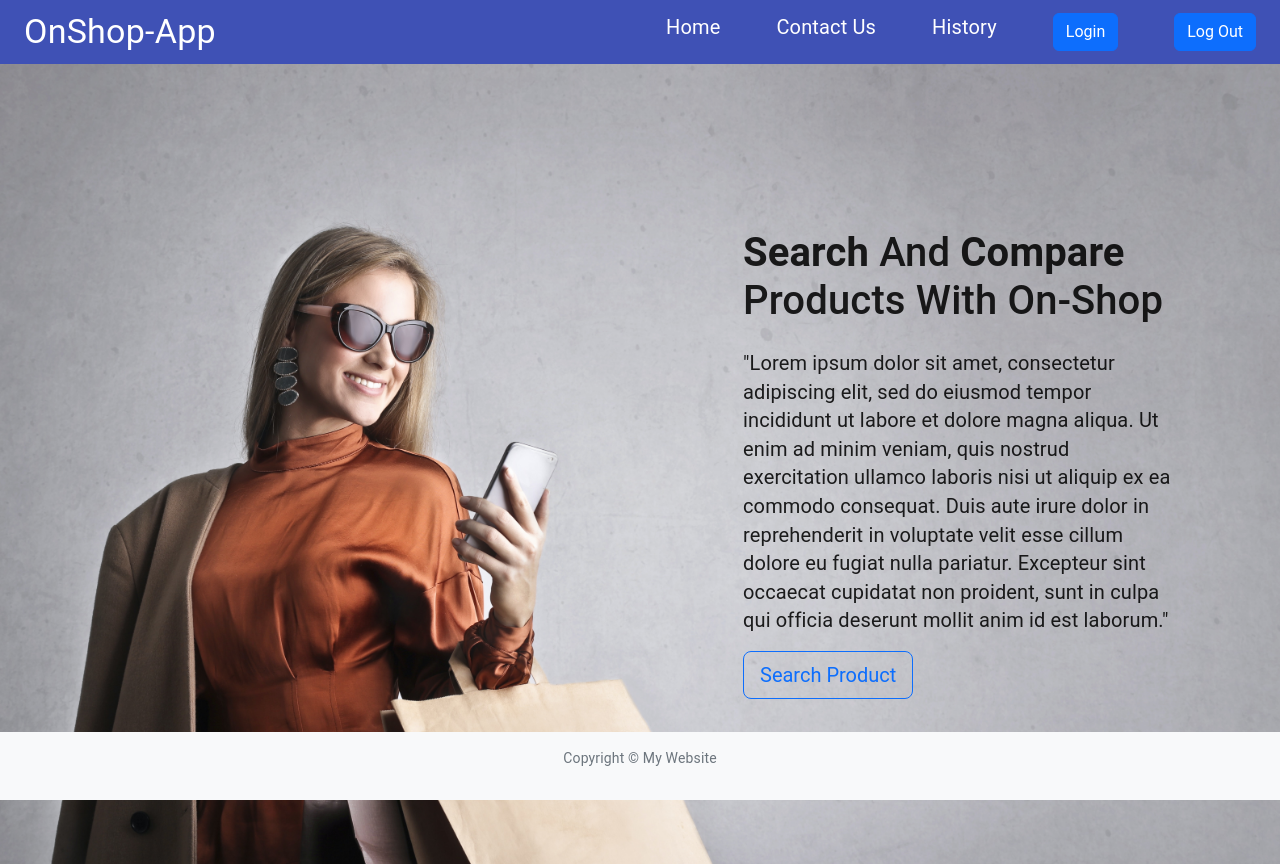
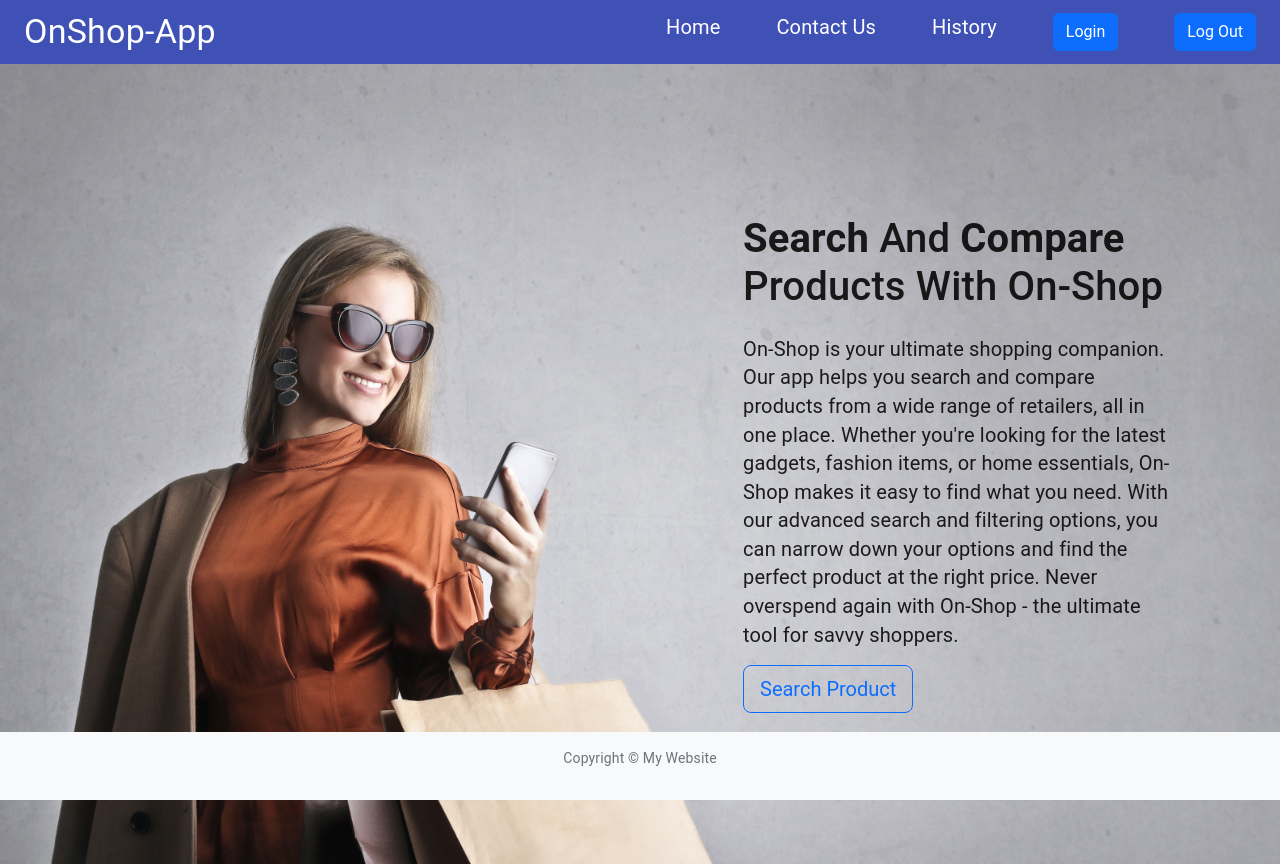
Before and after one commit to Felix3Ondullah/Onshop-app-Client, a React (Create React App) app: page / in a window 1280 px wide. Built offline with nearby package versions, Linux system fonts and the light colour scheme.

Commit message:
added site welcoming statement

```diff
--- a/src/Components/Home.js
+++ b/src/Components/Home.js
@@ -30,16 +30,18 @@
             </Col>
             <Col sm={5}>
               <h1 class="font-weigh-light">
-                <strong>Search </strong> And <strong> Compare </strong> Products With On-Shop
+                <strong>Search </strong> And <strong> Compare </strong> Products
+                With On-Shop
               </h1>
               <p class="mt-4 " style={{ fontSize: "20px" }}>
-                "Lorem ipsum dolor sit amet, consectetur adipiscing elit, sed do
-                eiusmod tempor incididunt ut labore et dolore magna aliqua. Ut
-                enim ad minim veniam, quis nostrud exercitation ullamco laboris
-                nisi ut aliquip ex ea commodo consequat. Duis aute irure dolor
-                in reprehenderit in voluptate velit esse cillum dolore eu fugiat
-                nulla pariatur. Excepteur sint occaecat cupidatat non proident,
-                sunt in culpa qui officia deserunt mollit anim id est laborum."
+                On-Shop is your ultimate shopping companion. Our app helps you
+                search and compare products from a wide range of retailers, all
+                in one place. Whether you're looking for the latest gadgets,
+                fashion items, or home essentials, On-Shop makes it easy to find
+                what you need. With our advanced search and filtering options,
+                you can narrow down your options and find the perfect product at
+                the right price. Never overspend again with On-Shop - the
+                ultimate tool for savvy shoppers.
               </p>
               <div>
                 <Button
```
